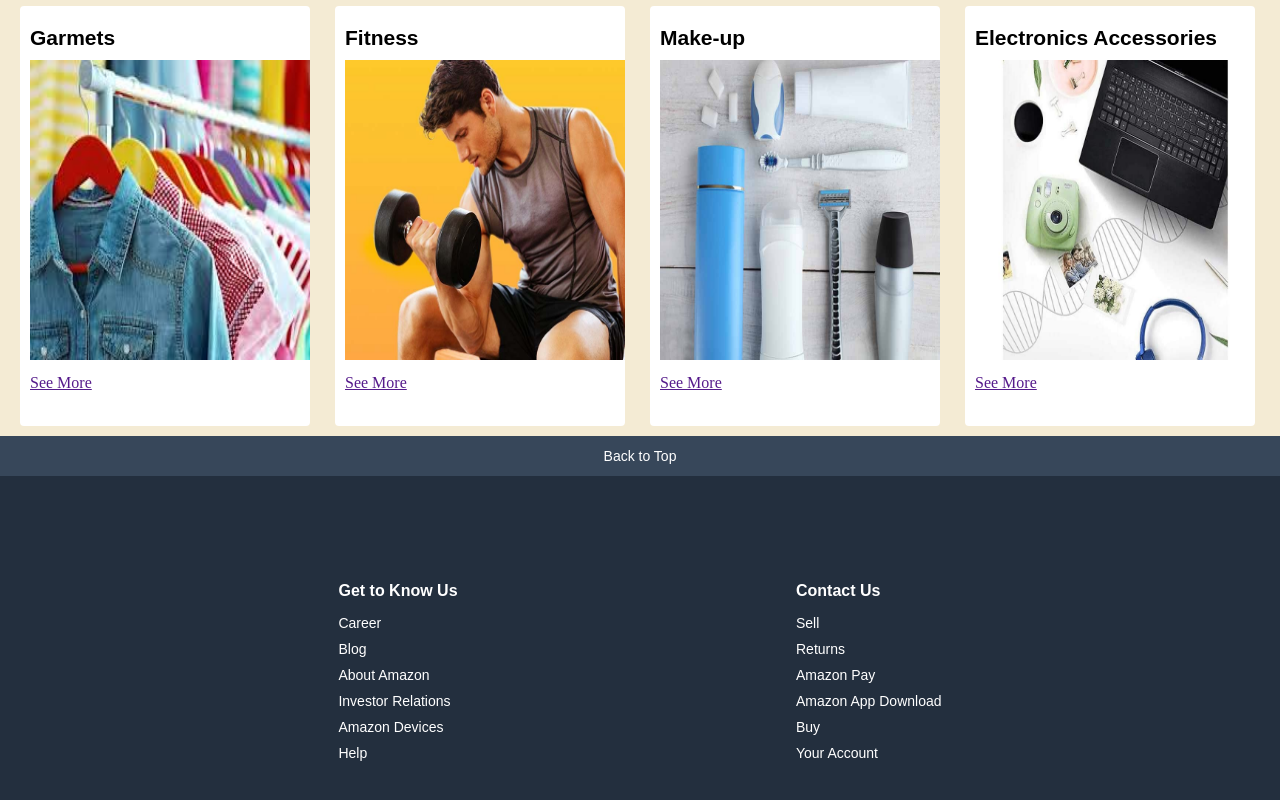
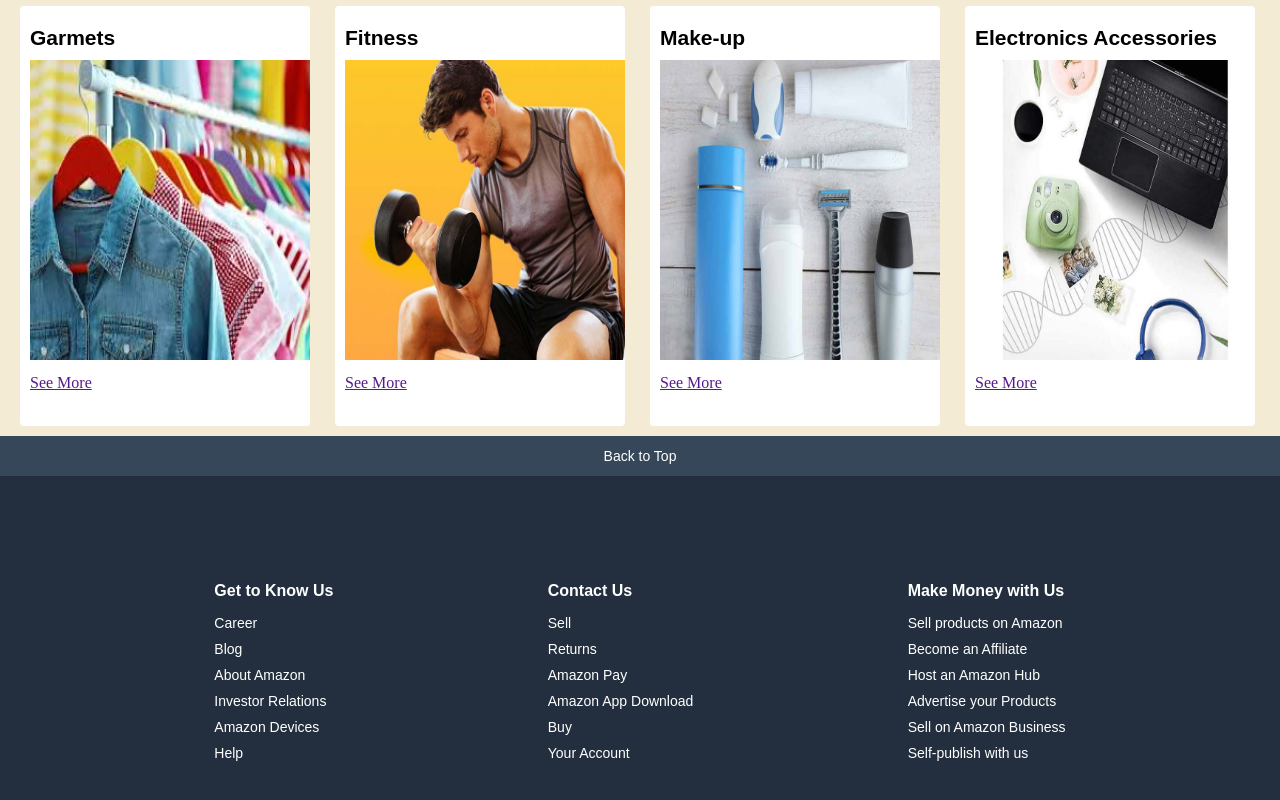
Before and after one commit to khushi220400/amazon--clone, a plain HTML site: page index.html in a window 1280 px wide. Shown: the part 844-1644 px from the top of the page. Drawn offline with Linux system fonts and the light colour scheme.

Commit message:
Update index.html

```diff
--- a/index.html
+++ b/index.html
@@ -163,6 +163,16 @@
           <p class="cust-Second">Your Account</p>
 
         </div>
+           <div class="cust1">
+          <p class="cust-first">Make Money with Us</p>
+          <p class="cust-Second">Sell products on Amazon</p>
+          <p class="cust-Second">Become an Affiliate</p>
+          <p class="cust-Second">Host an Amazon Hub</p>
+          <p class="cust-Second">Advertise your Products</p>
+          <p class="cust-Second">Sell on Amazon Business</p>
+          <p class="cust-Second">Self-publish with us</p>
+
+        </div>
 
 
 
```
